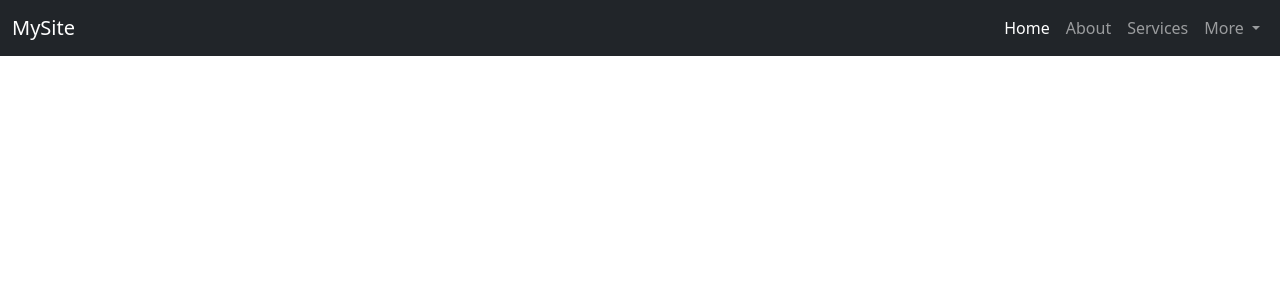
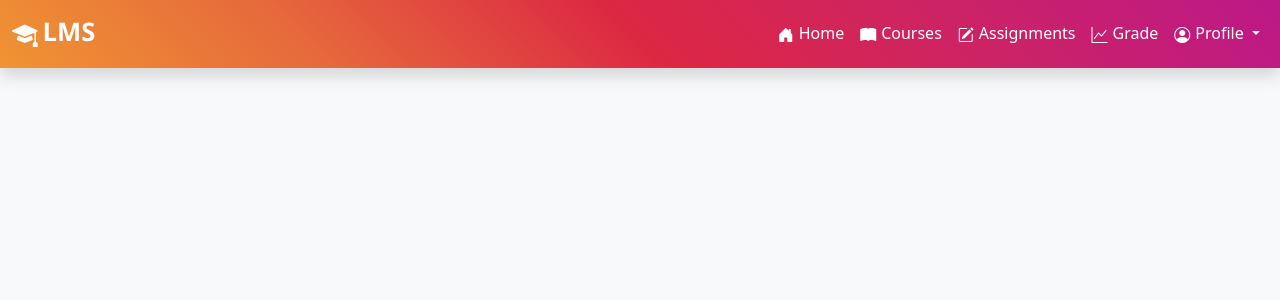
Before and after one commit to Veniex04/WebSystem-ITE311, a CodeIgniter 4 app: template app/Views/template.php in a window 1280 px wide. Shown: the top 300 px of the page. Run offline with PHP 8.4 and a stand-in for CodeIgniter, Linux system fonts and the light colour scheme; the template is opened without the code that fills it, so the values that code supplies are empty; some libraries are stand-ins or nearby versions.

Commit message:
updated design.

```diff
--- a/app/Views/template.php
+++ b/app/Views/template.php
@@ -3,53 +3,83 @@
 <head>
   <meta charset="UTF-8" />
   <meta name="viewport" content="width=device-width, initial-scale=1.0" />
-  <link
-    rel="stylesheet"
-    href="https://cdn.jsdelivr.net/npm/bootstrap@5.3.3/dist/css/bootstrap.min.css"
-  />
-  <title>Document</title>
+  <link href="https://cdn.jsdelivr.net/npm/bootstrap@5.3.3/dist/css/bootstrap.min.css" rel="stylesheet" />
+  <link href="https://cdn.jsdelivr.net/npm/bootstrap-icons@1.10.5/font/bootstrap-icons.css" rel="stylesheet" />
+  <title>Instagram-Themed LMS</title>
+  <style>
+    body {
+      background-color: #f8f9fa;
+    }
+
+    .navbar {
+      background: linear-gradient(45deg, #f09433, #e6683c, #dc2743, #cc2366, #bc1888);
+    }
+
+    .navbar-brand,
+    .nav-link,
+    .dropdown-item {
+      color: white !important;
+    }
+
+    .nav-link:hover,
+    .dropdown-item:hover {
+      color: #ffd1dc !important;
+    }
+
+    .dropdown-menu {
+      background-color: #cc2366;
+      border: none;
+    }
+
+    .navbar-toggler {
+      background-color: white;
+    }
+
+    .navbar-brand {
+      font-weight: bold;
+      font-size: 1.6rem;
+      font-family: 'Segoe UI', Tahoma, Geneva, Verdana, sans-serif;
+    }
+
+    .bi {
+      vertical-align: -0.125em;
+      margin-right: 5px;
+    }
+  </style>
 </head>
 <body>
-  <nav class="navbar navbar-expand-lg navbar-dark bg-dark">
+
+  <nav class="navbar navbar-expand-lg shadow">
     <div class="container-fluid">
-      <a class="navbar-brand" href="#">MySite</a>
-      <button
-        class="navbar-toggler"
-        type="button"
-        data-bs-toggle="collapse"
-        data-bs-target="#navbarNavDropdown"
-        aria-controls="navbarNavDropdown"
-        aria-expanded="false"
-        aria-label="Toggle navigation"
-      >
-        <span class="navbar-toggler-icon"></span>
+      <a class="navbar-brand" href="#"><i class="bi bi-mortarboard-fill"></i>LMS</a>
+      <button class="navbar-toggler" type="button" data-bs-toggle="collapse" data-bs-target="#navbarNavDropdown"
+        aria-controls="navbarNavDropdown" aria-expanded="false" aria-label="Toggle navigation">
+        <span class="navbar-toggler-icon text-light"></span>
       </button>
       <div class="collapse navbar-collapse" id="navbarNavDropdown">
         <ul class="navbar-nav ms-auto">
           <li class="nav-item">
-            <a class="nav-link active" aria-current="page" href="#">Home</a>
+            <a class="nav-link" href="#"><i class="bi bi-house-door-fill"></i>Home</a>
           </li>
           <li class="nav-item">
-            <a class="nav-link" href="#">About</a>
+            <a class="nav-link" href="#"><i class="bi bi-book-fill"></i>Courses</a>
           </li>
           <li class="nav-item">
-            <a class="nav-link" href="#">Services</a>
+            <a class="nav-link" href="#"><i class="bi bi-pencil-square"></i>Assignments</a>
+          </li>
+          <li class="nav-item">
+            <a class="nav-link" href="#"><i class="bi bi-graph-up"></i>Grade</a>
           </li>
           <li class="nav-item dropdown">
-            <a
-              class="nav-link dropdown-toggle"
-              href="#"
-              id="navbarDropdownMenuLink"
-              role="button"
-              data-bs-toggle="dropdown"
-              aria-expanded="false"
-            >
-              More
+            <a class="nav-link dropdown-toggle" href="#" id="navbarDropdownMenuLink" role="button"
+              data-bs-toggle="dropdown" aria-expanded="false">
+              <i class="bi bi-person-circle"></i>Profile
             </a>
-            <ul class="dropdown-menu dropdown-menu-dark" aria-labelledby="navbarDropdownMenuLink">
-              <li><a class="dropdown-item" href="#">Contact</a></li>
-              <li><a class="dropdown-item" href="#">Help</a></li>
-              <li><a class="dropdown-item" href="#">Settings</a></li>
+            <ul class="dropdown-menu dropdown-menu-end">
+              <li><a class="dropdown-item" href="#"><i class="bi bi-gear-fill"></i> Settings</a></li>
+              <li><a class="dropdown-item" href="#"><i class="bi bi-question-circle-fill"></i> Help</a></li>
+              <li><hr class="dropdown-divider"></li>
+              <li><a class="dropdown-item" href="#"><i class="bi bi-box-arrow-right"></i> Logout</a></li>
             </ul>
           </li>
         </ul>
```
